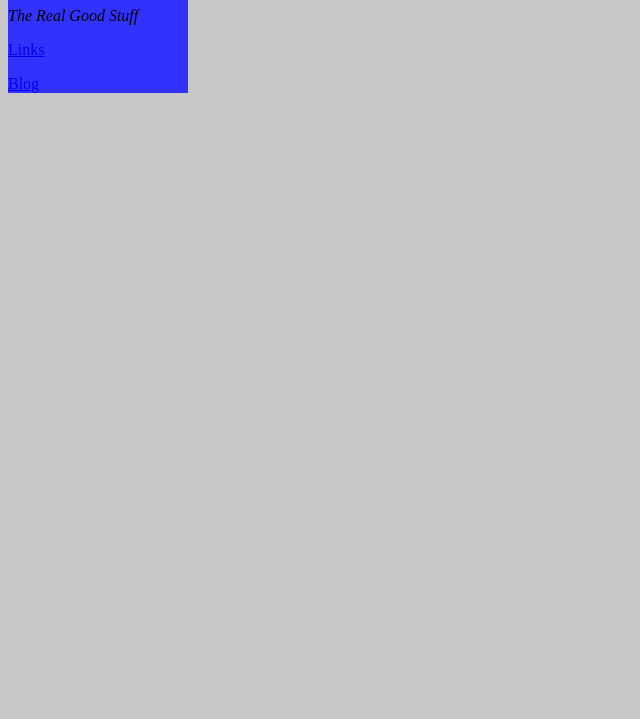
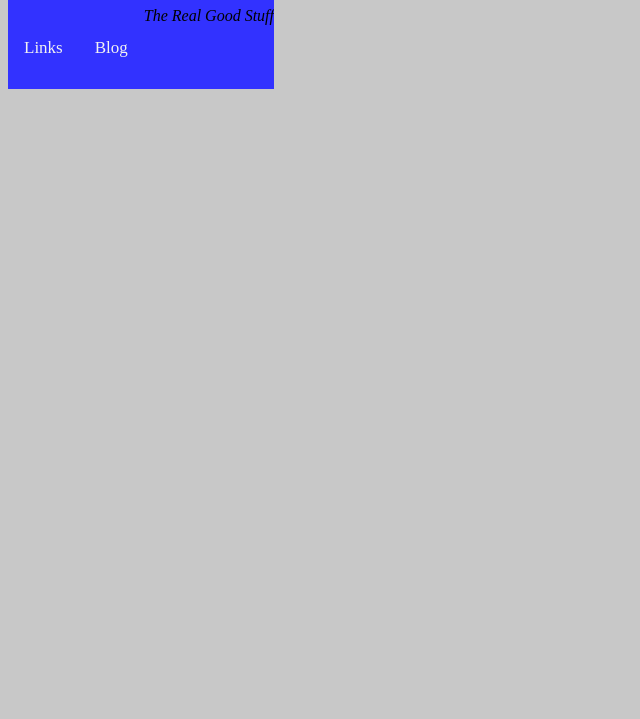
Before and after one commit to bytzoid/bytzoid.github.io, a plain HTML site: page index.html in a window 1280 px wide. Shown: the part 81-800 px from the top of the page, without its empty margins (0-640 px from the left). Drawn offline with Linux system fonts and the light colour scheme.

Commit message:
Update style.css

```diff
--- a/style.css
+++ b/style.css
@@ -4,4 +4,13 @@ body {
 }
 .topbar {
    background-color:rgb(50,50,255);
+   overflow: hidden;
 }
+.topbar a {
+  float: left;
+  color: #f2f2f2;
+  text-align: center;
+  padding: 14px 16px;
+  text-decoration: none;
+  font-size: 17px;
+}
```
